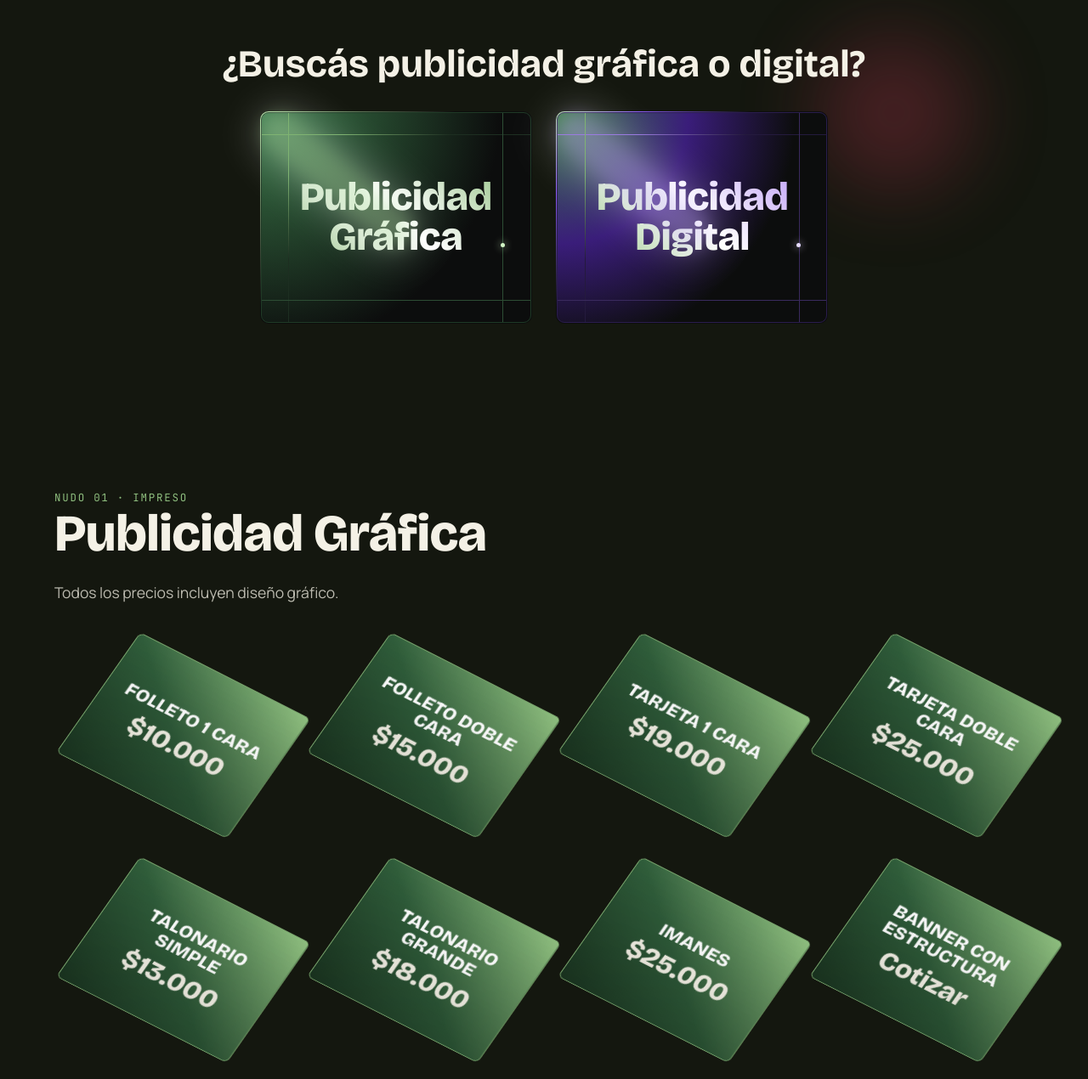
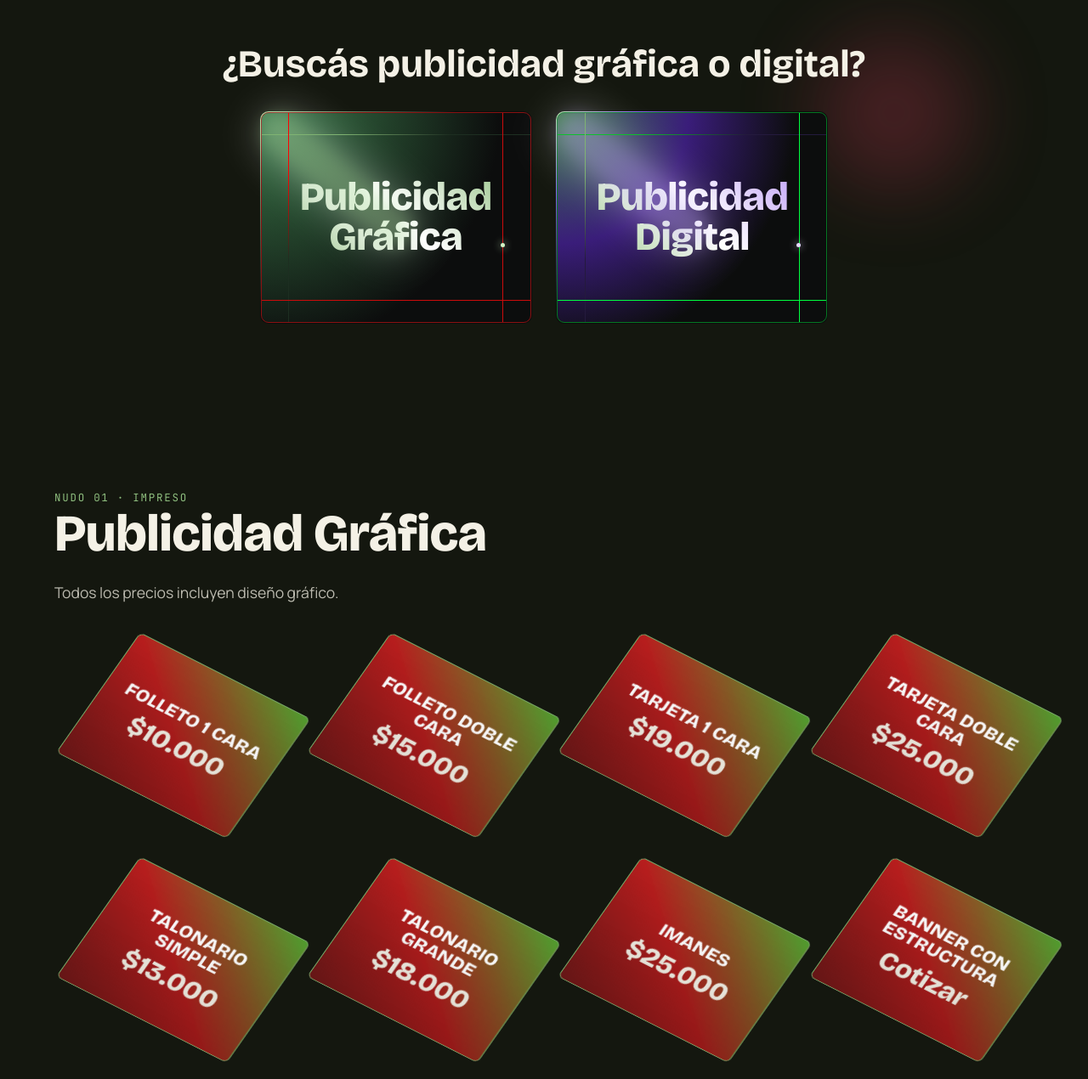
Before and after one commit to mitargarro1-beep/madake-publicidad, a plain HTML site: page index.html in a window 1280 px wide. Shown: the part 1153-2423 px from the top of the page at 85% size. Drawn offline with nearby package versions, Linux system fonts and the light colour scheme.

Commit message:
Add files via upload

```diff
--- a/style.css
+++ b/style.css
@@ -260,23 +260,23 @@ img{ max-width:100%; display:block; }
 .uv-owl--graficos{
   --owl-outer: radial-gradient(circle 230px at 0% 0%, #b6e6a8, #0c0d0d);
   --owl-inner: radial-gradient(circle 280px at 0% 0%, #3b7a4a, #0c0d0d);
-  --owl-border: #1f3a26;
+  --owl-border: #8a1111;
   --owl-ray: #bfe5b2;
   --owl-dot: #d2f5c6;
-  --owl-line: #2d4d34;
+  --owl-line: #cc0b0b;
   --owl-line-top: linear-gradient(90deg, #7fb372 30%, #1d2e21 70%);
-  --owl-line-left: linear-gradient(180deg, #7fb372 30%, #1d2e21 70%);
+  --owl-line-left: linear-gradient(180deg, #ff0000 30%, #1d2e21 70%);
   --owl-text: linear-gradient(45deg, #8FBF7F 4%, #fff, #8FBF7F);
 }
 /* Digital: verde con morado */
 .uv-owl--digitales{
   --owl-outer: radial-gradient(circle 230px at 0% 0%, #b6e6a8, #8b5cf6 42%, #0c0d0d);
   --owl-inner: radial-gradient(circle 280px at 0% 0%, #3b7a4a, #3a1d7a 55%, #0c0d0d);
-  --owl-border: #2a1d4d;
+  --owl-border: #067722;
   --owl-ray: #cdb8fa;
   --owl-dot: #e6dbff;
-  --owl-line: #3a2a5e;
-  --owl-line-top: linear-gradient(90deg, #9b7be0 30%, #241a3d 70%);
+  --owl-line: #00ff40;
+  --owl-line-top: linear-gradient(90deg, #0dc22b 30%, #241a3d 70%);
   --owl-line-left: linear-gradient(180deg, #7fb372 30%, #241a3d 70%);
   --owl-text: linear-gradient(45deg, #8FBF7F 4%, #fff, #B794F6);
 }
@@ -436,15 +436,15 @@ img{ max-width:100%; display:block; }
   border-radius: 8px;
   overflow: hidden;
   backface-visibility: hidden;
-  background-color: #2F5D3A;
+  background-color: #27b81ae3;
   background-image: linear-gradient(
     43deg,
-    #1D3B24 0%,
-    #2F5D3A 46%,
-    #8FBF7F 100%
+    #7c1a1a 0%,
+    #b81d1d 46%,
+    #f07e7e34 100%
   );
   border: 1.5px solid var(--verde-bambu-claro);
-  box-shadow: 0 0 0 rgba(0, 0, 0, 0);
+  box-shadow: 0 0 0 rgba(5, 143, 5, 0.993);
   transition: box-shadow 0.5s cubic-bezier(0.23, 1, 0.32, 1);
 }
 .uv-treefrog__back{ transform: rotateX(180deg); }
```
